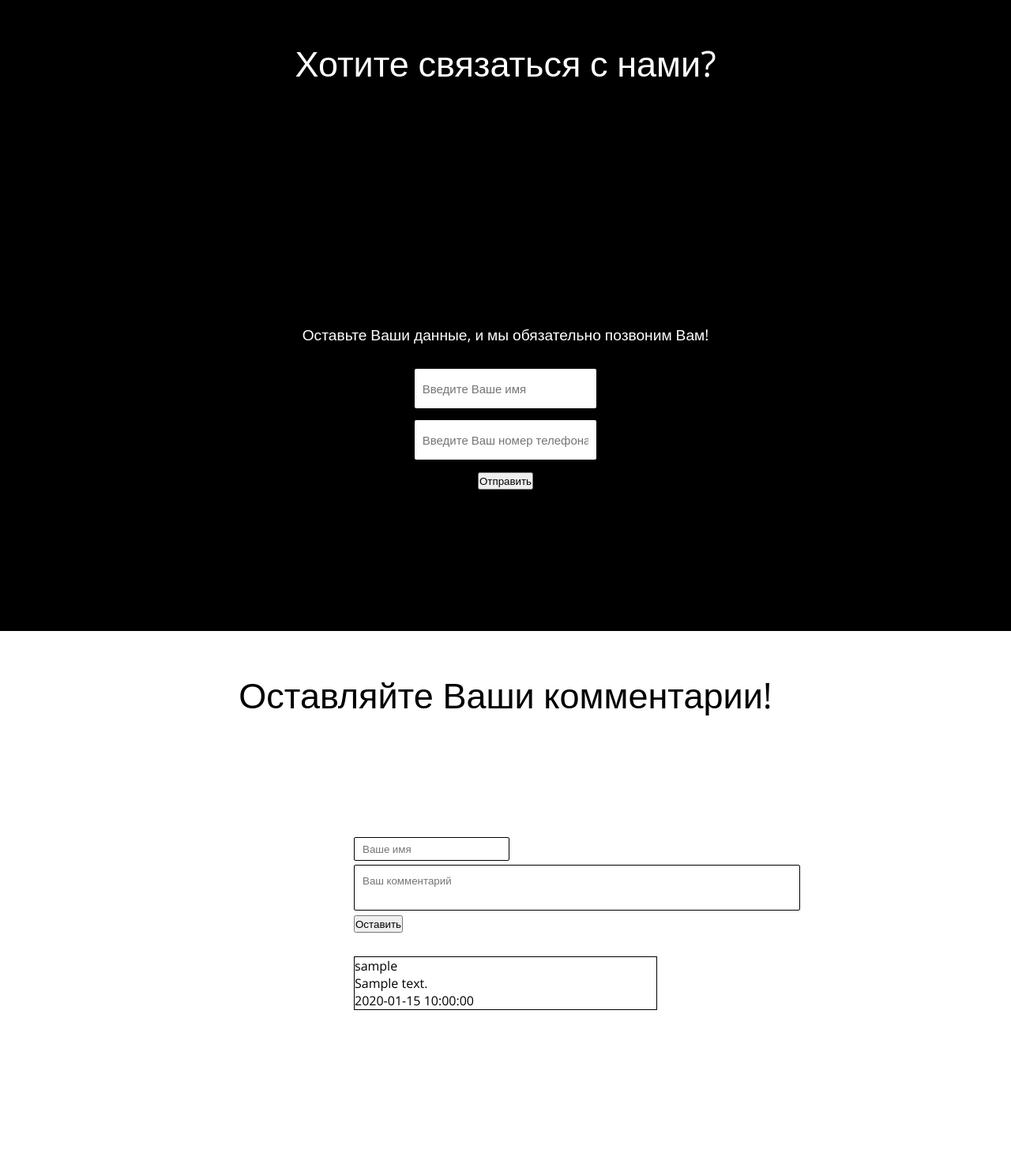
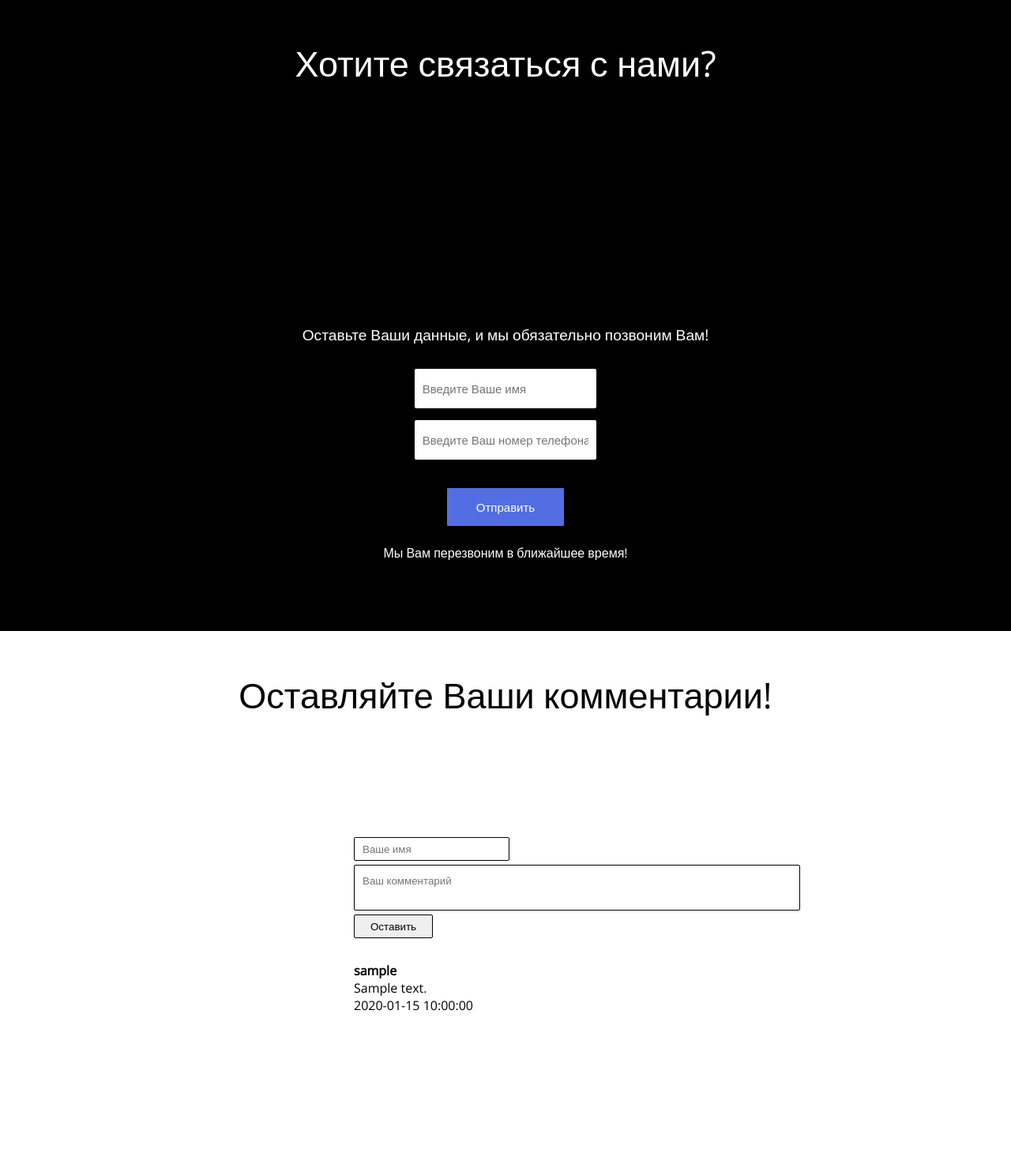
Before and after one commit to Lateir/Site_Wisitka, a Python web app: template Site_Wisitka/templates/index.jinja2 in a window 1280 px wide. Shown: the part 1643-3122 px from the top of the page at 79% size. Run offline with Jinja, Linux system fonts and the light colour scheme; the template is opened without the code that fills it: most values are stand-ins (such as "Sample title", 1, 10 or a date in 2020).

Commit message:
Небольшие фиксы

```diff
--- a/Site_Wisitka/models/feedback.py
+++ /dev/null
@@ -1,5 +0,0 @@
-class Feedback(object):
-    def __init__(self, id, username, phone):
-        self.id = id
-        self.username = username
-        self.phone = phone
--- a/Site_Wisitka/models/review.py
+++ /dev/null
@@ -1,6 +0,0 @@
-class Review(object):
-    def __init__(self, id, username, comment, date):
-        self.id = id
-        self.username = username
-        self.comment = comment
-        self.date = date
--- a/Site_Wisitka/registration/review_registrator.py
+++ b/Site_Wisitka/registration/review_registrator.py
@@ -19,4 +19,7 @@ def register_review(request):
 
 def get_all_reviews(request):
     query = request.dbsession.query(ReviewDb)
+    rows = len(query.all())
+    if rows == 0:
+        return None
     return query.order_by(ReviewDb.id)
--- a/Site_Wisitka/static/css/index.css
+++ b/Site_Wisitka/static/css/index.css
@@ -171,7 +171,7 @@ html, body {
 
 }
 
-.feedback__wrapper button[type="submit"] {
+.feedback__wrapper input[type="submit"] {
   height: 50px;
   width: 150px;
   outline: none;
@@ -219,7 +219,7 @@ html, body {
 
 .comment-section__wrapper input[type="text"],
 .comment-section__wrapper textarea,
-.comment-section__wrapper button[type="submit"] {
+.comment-section__wrapper input[type="submit"] {
   outline: none;
   padding: 0 10px;
   border-radius: 2px;
@@ -236,7 +236,7 @@ html, body {
   padding: 10px 10px;
 }
 
-.comment-section__wrapper button[type="submit"] {
+.comment-section__wrapper input[type="submit"] {
   height: 30px;
   width: 100px;
 }
@@ -251,5 +251,13 @@ html, body {
   width: 50%;
   margin: 0 auto;
   text-align: left;
-  border: 1px solid black;
+  margin-bottom: 20px;
 }
+
+.comment-section__username {
+  font-weight: bolder;
+}
+
+.feedback__wrapper p{
+  font-weight: lighter;
+}
--- a/Site_Wisitka/templates/index.jinja2
+++ b/Site_Wisitka/templates/index.jinja2
@@ -58,21 +58,25 @@
           <input type="text" name="phone" placeholder="Введите Ваш номер телефона"><br>
           <input type="submit" name="feedback" value="Отправить">
         </form>
+        <br>
+          {% if feedback != None %}
+          <p>Мы Вам перезвоним в ближайшее время!</p>
+          {% endif %}
       </div>
     </div>
     <div class="comment-section">
       <h1>Оставляйте Ваши комментарии!</h1>
       <div class="comment-section__wrapper">
-        <form action="/" method="POST">
+        <form action="/comment" method="POST">
           <input type="text" name="username" placeholder="Ваше имя"><br>
           <textarea name="comment" cols="66" placeholder="Ваш комментарий" contenteditable></textarea><br>
-          <input type="submit" name="review" value="Оставить">
+          <input type="submit" name="review" value="Оставить" id="comment-button">
         </form>
         <div class="comment-section__comments">
         {% if reviews != None %}
             {% for review in reviews %}
                 <div class="comment-section__comment">
-                <p>{{ review.username }}</p>
+                <p class="comment-section__username">{{ review.username }}</p>
                 <p>{{ review.comment }}</p>
                 <p>{{ review.date }}</p>
                 </div>
--- a/Site_Wisitka/views/reviewer.py
+++ b/Site_Wisitka/views/reviewer.py
@@ -6,11 +6,10 @@ from ..registration.feedback_registrator import register_feedback
 @view_config(route_name='home', renderer='../templates/index.jinja2')
 def reviewer(request):
     feedback = None
-
     if request.params.__contains__('review'):
         register_review(request)
     elif request.params.__contains__('feedback'):
-        feedback = register_feedback()
+        feedback = register_feedback(request)
 
     reviews = get_all_reviews(request)
     return {'project': 'Site_Wisitka',
```
